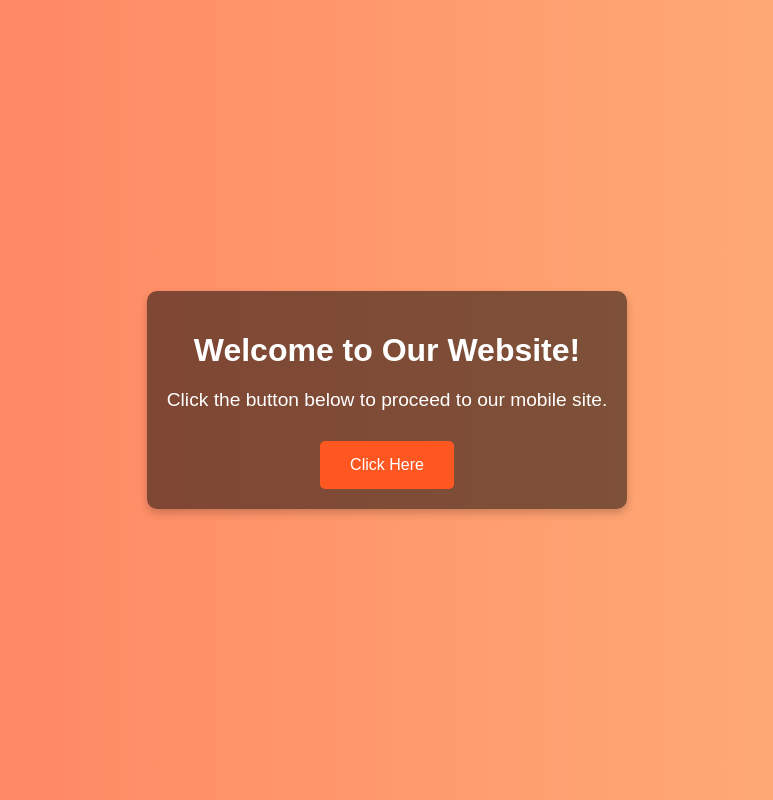
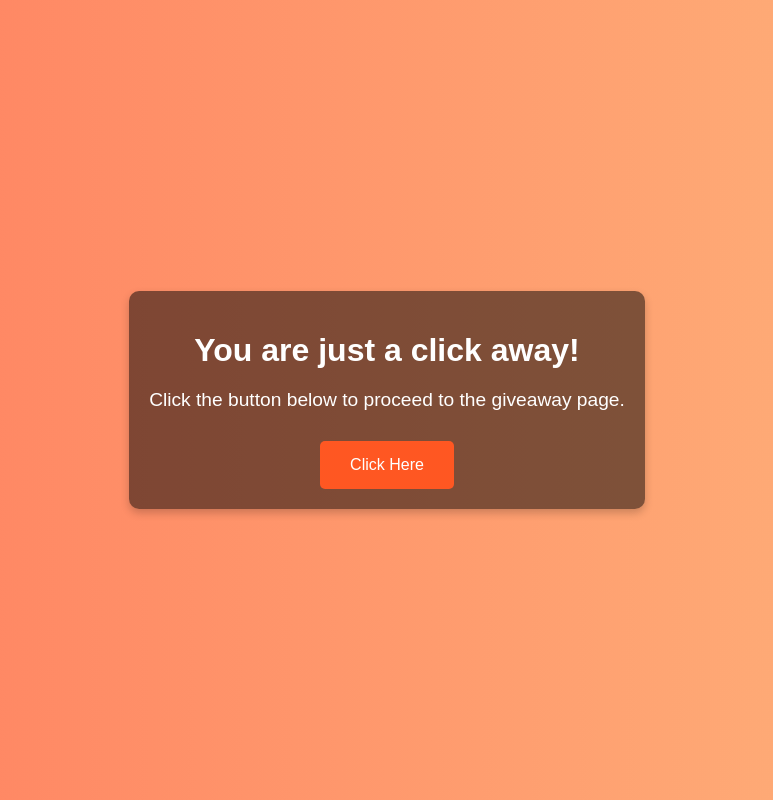
Before and after one commit to Ansh-Yadav-maths-lover/Click, a plain HTML site: page index.html in a window 1280 px wide. Shown: the whole page, without its empty margins (253-1026 px from the left). Drawn offline with Linux system fonts and the light colour scheme.

Commit message:
Update index.html

```diff
--- a/index.html
+++ b/index.html
@@ -49,8 +49,8 @@
 </head>
 <body>
     <div class="container">
-        <h1>Welcome to Our Website!</h1>
-        <p>Click the button below to proceed to our mobile site.</p>
+        <h1>You are just a click away!</h1>
+        <p>Click the button below to proceed to the giveaway page.</p>
         <a href="https://ansh-here.great-site.net/n/index.html" class="btn">Click Here</a>
     </div>
 </body>
```
